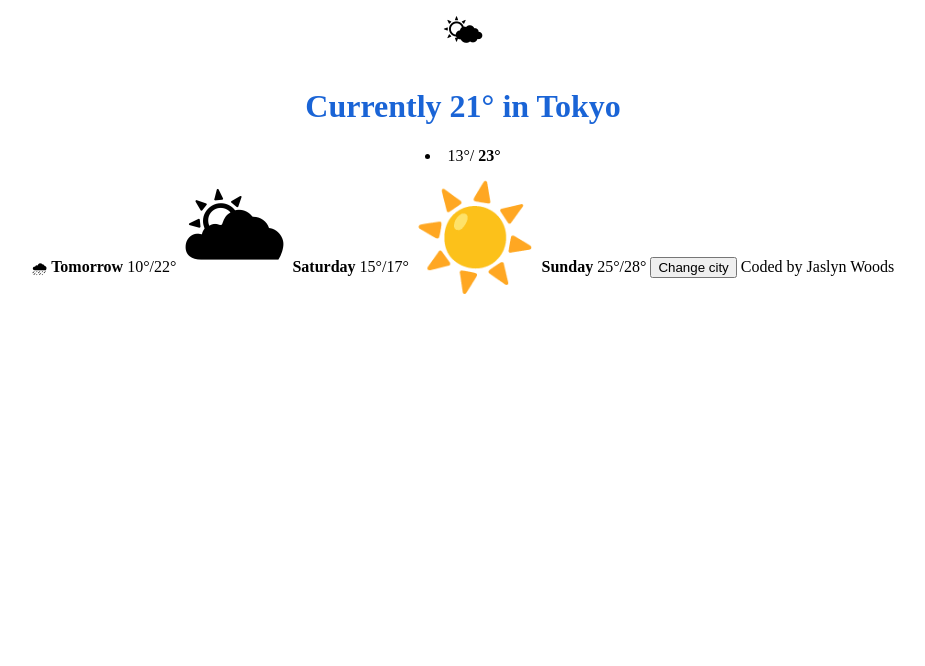
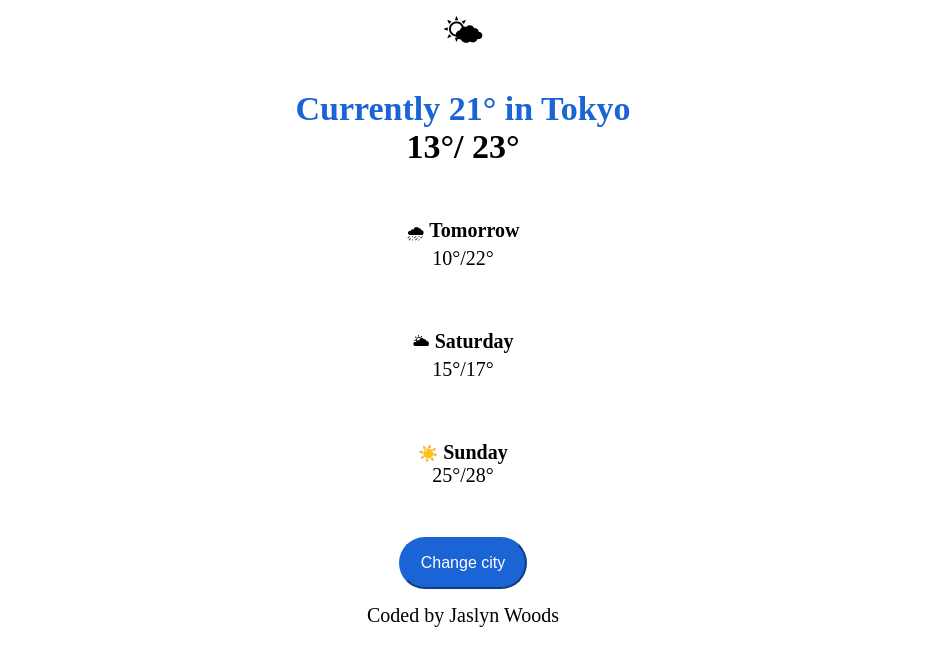
Before and after one commit to JaslynWoods/fakeweather.html, a plain HTML site: page fakeweather.html in a window 1280 px wide. Shown: the whole page, without its empty margins (177-1102 px from the left). Drawn offline with Linux system fonts and the light colour scheme.

Commit message:
Update fakeweather.html

```diff
--- a/fakeweather.html
+++ b/fakeweather.html
@@ -10,35 +10,74 @@
       }
       h1 {
         color: #1a64d6;
-        font-size: 42;
+        font-size: 34px;
       }
-      .13/23 {
-        font-size: 34px;
+      .heading{
+        color: black;
+      }
+
+      .Tomorrow{
+        font-size: 20px;
+        padding: 30px 20px;
+      }
+      .Tomorrow:hover{
+        background-color: rgb(254, 254, 233);
+      }
+      .Saturday{
+        font-size: 20px;
+        padding: 30px;
+      }
+      .Saturday:hover{}
+      .Sunday{
+        font-size: 20px;
+        padding: 30px 30px 50px 30px;
+      }
+      .Sunday:hover{}
+      .Coded{
+        padding: 15px;
+        font-size: 20px;
+      }
+      button {
+        background-color: #1a64d6;
+        border-radius: 30px;
+        border-color: #1a64d6;
+        color: white;
+        font-size: 16px;
+        padding: 15px 20px;
+        transition: all 200ms ease-in-out;
+      }
+      button:hover {
+        background-color: white;
+        color: #1a64d6;
+        cursor: pointer;
       }
     </style>
   </head>
   <body>
     <span style="font-size: 35px">&#127780;</span>
-    <h1>Currently 21° in Tokyo</h1>
-    <dev class="13/23">
-      <li>
-        13°/
-        <strong> 23° </strong>
-      </li>
-    </dev>
-    <dev>
-      <span style="font-size: 14px">&#127783;</span>
+    <h1>
+      <strong> Currently 21° in Tokyo </strong>
+    <div class="heading">
+      13°/
+      <strong> 23° </strong>
+
+      </h1>
+    <div class="Tomorrow">
+      <span style="font-size: 16px">&#127783;</span>
       <strong> Tomorrow </strong>
-      10°/22°
-    </dev>
-
-    <span style="font-size: 100px">&#127781;</span>
-    <strong> Saturday </strong>
-    15°/17°
-    <span style="font-size: 100px">&#9728;&#65039;</span>
-    <strong> Sunday </strong>
-    25°/28°
+      <div>10°/22°</div>
+    </div>
+    <div class="Saturday">
+      <span style="font-size: 16px">&#127781;</span>
+      <strong> Saturday </strong>
+      <div>15°/17°</div>
+    </div>
+    <div class="Sunday">
+      <span style="font-size: 16px">&#9728;&#65039;</span>
+      <strong> Sunday </strong>
+      <div>25°/28°</div>
+    </div>
     <button>Change city</button>
-    Coded by Jaslyn Woods
+    <div class="Coded">Coded by Jaslyn Woods</div>
   </body>
 </html>
```
